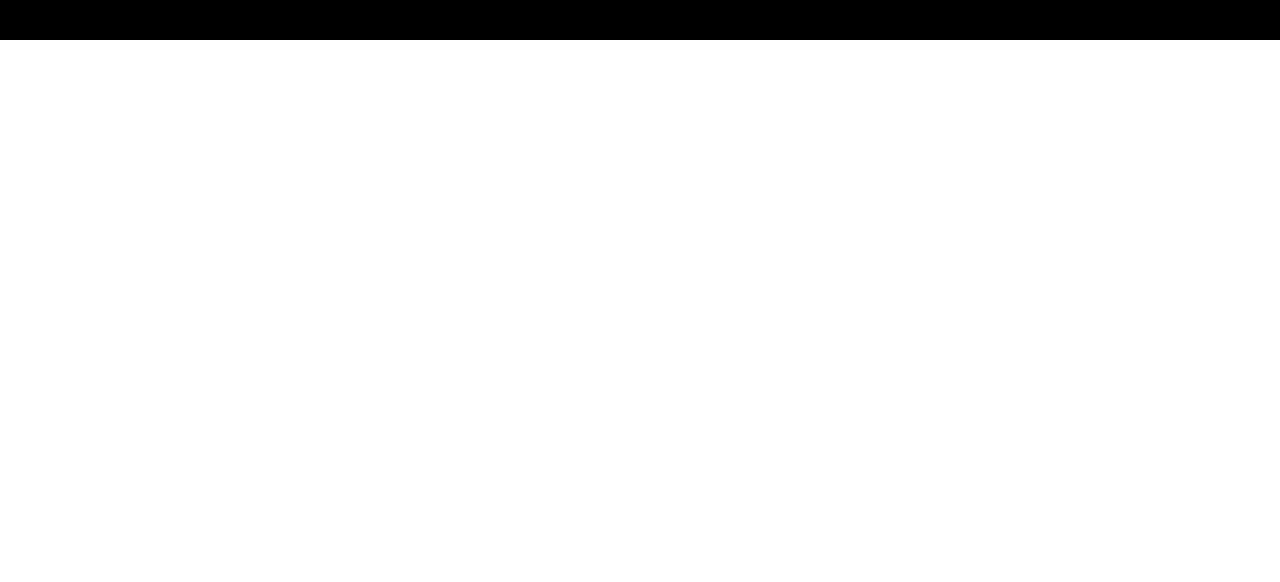
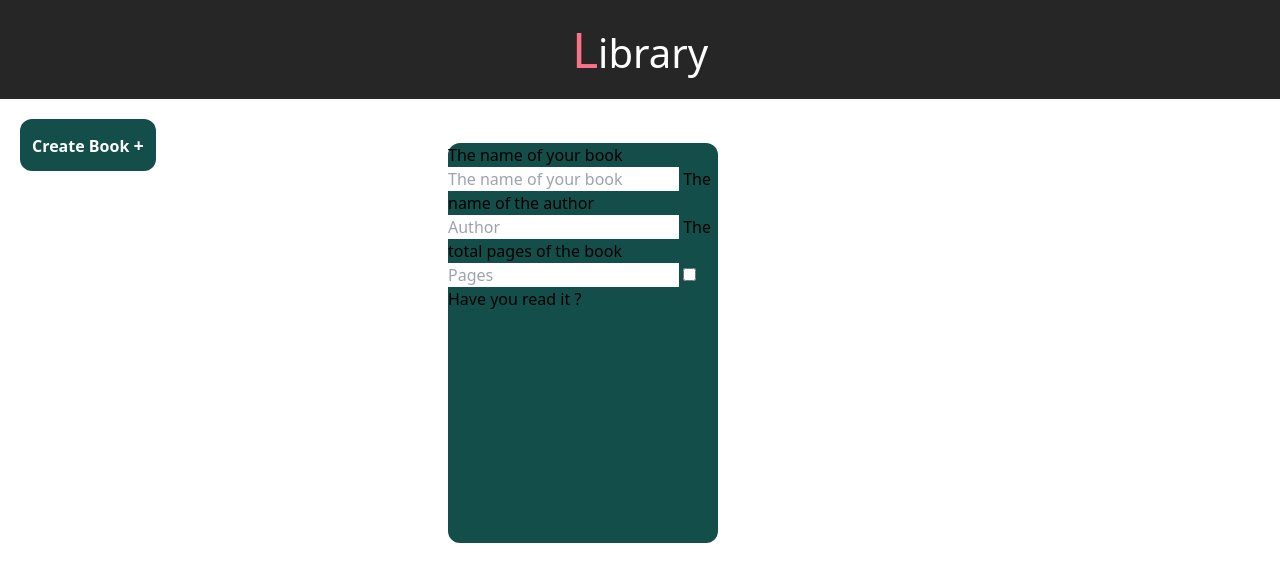
Before and after one commit to AdnanDevWeb/Library, a plain HTML site: page index.html in a window 1280 px wide. Drawn offline with Linux system fonts and the light colour scheme.

Commit message:
done for today

```diff
--- a/index.html
+++ b/index.html
@@ -8,7 +8,25 @@
     <script src="./script.js" defer></script>
     <link rel="stylesheet" href="./dist/output.css">
 </head>
-<body>
-    <nav class="w-full h-10 bg-black"></nav>
+<body class="relative">
+    <nav class="w-full min-h-10 bg-neutral-800 ">
+        <h1 class="text-white text-[40px] p-3 text-center"><span class="text-rose-400 text-[50px]">L</span>ibrary</h1>
+    </nav>
+
+    <button class="bg-teal-900 text-white p-3 rounded-xl m-5 font-semibold">Create Book <span class="font-bold text-lg cursor-pointer">+</span></button>
+
+    <form class=" absolute bg-teal-900 max-w-[270px] h-[400px] rounded-xl top-3/4 left-[35%] z-20 ">
+        <label for="bookName">The name of your book</label>
+        <input type="text"name="bookName" required id="bookName" placeholder="The name of your book" required>
+
+        <label for="authorName" aria-required="true">The name of the author</label>
+        <input type="text" name="auhtorName" id="authorName" required placeholder="Author">
+
+        <label for="pageInput">The total pages of the book</label>
+        <input type="text" name="pageInput" id="pageInput" placeholder="Pages">
+
+        <input type="checkbox" name="checkboxInput" id="checkboxInput">
+        <label for="checkboxInput">Have you read it ?</label>
+    </form>
 </body>
 </html>
```
Also changed, not shown: dist/output.css.
